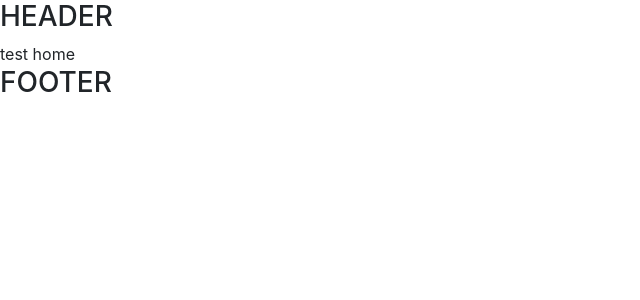
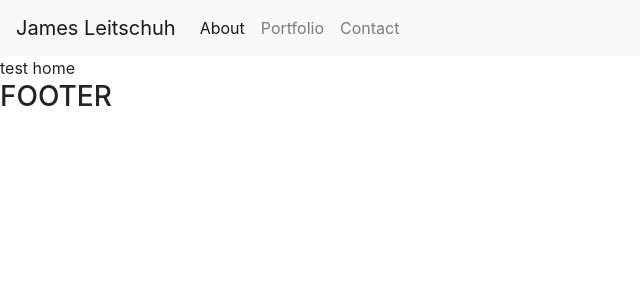
Before and after one commit to jamesleitschuh02/Dynamic-Portfolio, a React (Create React App) app in the folder portfolio/: page /home in a window 1280 px wide. Shown: the top 300 px of the page, without its empty margins (0-640 px from the left). Built offline with nearby package versions, Linux system fonts and the light colour scheme.

Commit message:
completed navbar functionality

```diff
--- a/portfolio/src/App.js
+++ b/portfolio/src/App.js
@@ -3,13 +3,14 @@
 import Contact from "./pages/Contact";
 import Home from "./pages/Home";
 import Portfolio from "./pages/Portfolio";
+import Navbar from "./components/Navbar/Navbar";
 import Wrapper from "./components/Wrapper/Wrapper";
 
 function App() {
     return (
         <Router>
             <div>
-                <h3>HEADER</h3>
+                <Navbar />
                 <Wrapper>
                     <Route exact path="/" component={Home} />
                     <Route exact path="/home" component={Home} />
--- a/portfolio/src/components/Navbar/Navbar.js
+++ b/portfolio/src/components/Navbar/Navbar.js
@@ -0,0 +1,47 @@
+import React from 'react';
+import { Link } from "react-router-dom";
+
+
+function Navbar() {
+    return(
+        <nav className="navbar navbar-expand-lg navbar-light bg-light">
+      <Link className="navbar-brand" to="/">
+        James Leitschuh
+      </Link>
+      <div>
+        <ul className="navbar-nav">
+          <li className="nav-item">
+            <Link
+              to="/"
+              className={
+                window.location.pathname === "/" || window.location.pathname === "/home"
+                  ? "nav-link active"
+                  : "nav-link"
+              }
+            >
+              About
+            </Link>
+          </li>
+          <li className="nav-item">
+            <Link
+              to="/portfolio"
+              className={window.location.pathname === "/portfolio" ? "nav-link active" : "nav-link"}
+            >
+              Portfolio
+            </Link>
+          </li>
+          <li className="nav-item">
+            <Link
+              to="/contact"
+              className={window.location.pathname === "/contact" ? "nav-link active" : "nav-link"}
+            >
+              Contact
+            </Link>
+          </li>
+        </ul>
+      </div>
+    </nav>
+    );
+}
+
+export default Navbar;
```
